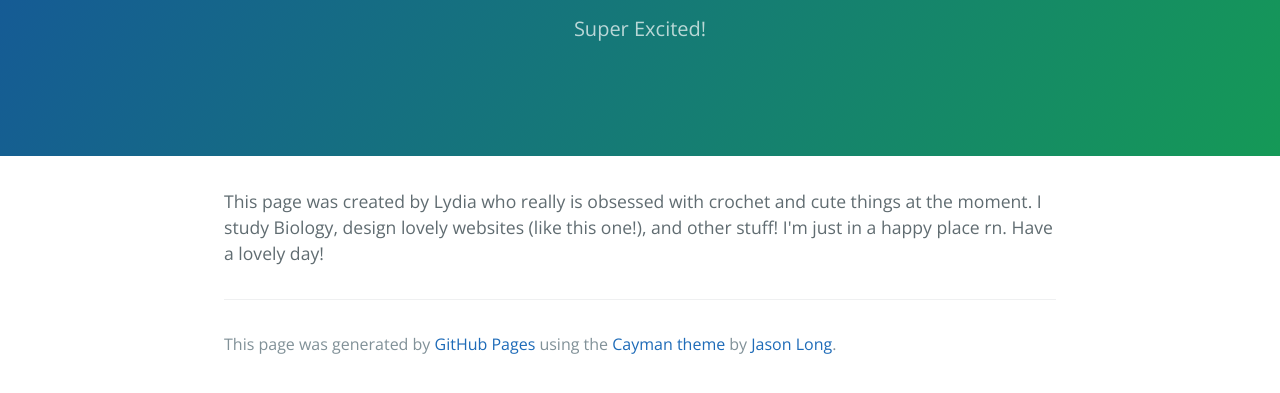
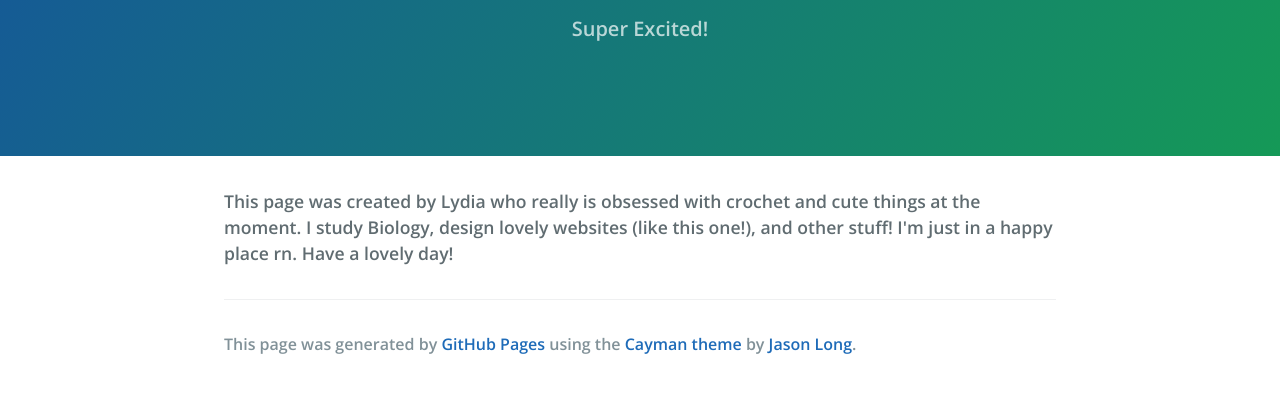
Before and after one commit to lydia82morgan/lydia82morgan.github.io, a plain HTML site: page index.html in a window 1280 px wide. Shown: the part 161-554 px from the top of the page. Drawn offline with nearby package versions, Linux system fonts and the light colour scheme.

Commit message:
Update index.html

```diff
--- a/index.html
+++ b/index.html
@@ -5,7 +5,7 @@
     <title>that crochet girl  by lydia82morgan</title>
     <meta name="viewport" content="width=device-width, initial-scale=1">
     <link rel="stylesheet" type="text/css" href="stylesheets/normalize.css" media="screen">
-    <link href='https://fonts.googleapis.com/css?family=Open+Sans:400,700' rel='stylesheet' type='text/css'>
+    <link href='https://fonts.googleapis.com/css?family=Open+Sans:600,700' rel='stylesheet' type='text/css'>
     <link rel="stylesheet" type="text/css" href="stylesheets/stylesheet.css" media="screen">
     <link rel="stylesheet" type="text/css" href="stylesheets/github-light.css" media="screen">
   </head>
```
